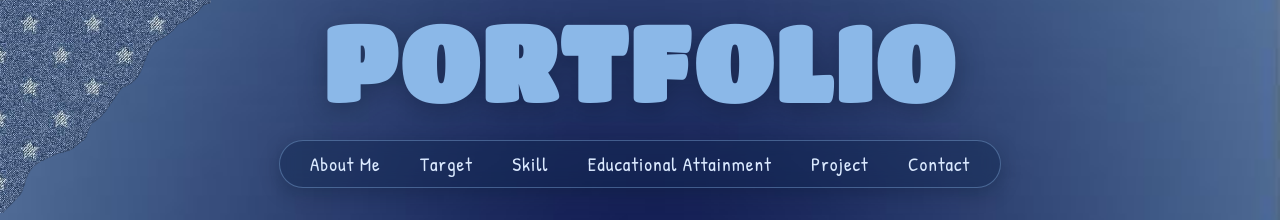
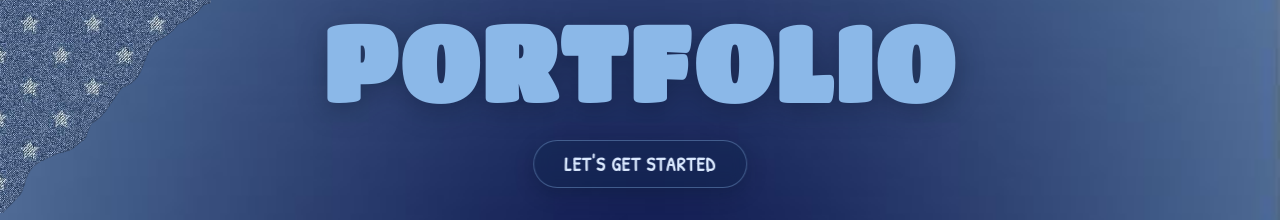
Before and after one commit to QnTIie2409/GROUP11-LTWEB-012012103105, a plain HTML site: page Ngô Khánh Nguyên/index.html in a window 1280 px wide. Shown: the top 220 px of the page. Drawn offline with Linux system fonts and the light colour scheme; files whose address does not match are found by name; a web font is replaced by a local one.

Commit message:
Update index.html

```diff
--- a/Ngô Khánh Nguyên/index.html
+++ b/Ngô Khánh Nguyên/index.html
@@ -4,90 +4,52 @@
     <meta charset="UTF-8">
     <meta name="viewport" content="width=device-width, initial-scale=1.0">
     <title>Portfolio | Trang Bìa</title>
-    <!-- Font chữ Patrick Hand cho tiêu đề PORTFOLIO giống hình mẫu -->
     <link rel="preconnect" href="https://fonts.googleapis.com">
     <link rel="preconnect" href="https://fonts.gstatic.com" crossorigin>
     <link href="https://fonts.googleapis.com/css2?family=Days+One&family=Lilita+One&family=Patrick+Hand&family=Titan+One&display=swap" rel="stylesheet">
-    <!-- CSS chính -->
     <link rel="stylesheet" href="css/style.css">
 </head>
 <body>
-
-    <!-- TRANG BÌA PORTFOLIO (Không có Navbar) -->
     <main class="hero-section">
-
-        <!-- 3 Chi tiết trang trí ở góc trang -->
         <img src="image/corner1.png" alt="Denim Star Corner" class="corner-decor corner-top-left">
         <img src="image/book.png" alt="Blue Vintage Books" class="corner-decor corner-bottom-left">
         <img src="image/corner2.png" alt="Night Building" class="corner-decor corner-bottom-right remove-black-bg">
-
-        <!-- Chữ PORTFOLIO là liên kết chính dẫn sang trang chi tiết (portfolio.html) -->
         <h1 class="portfolio-title" aria-label="PORTFOLIO">
                 <span>P</span><span>O</span><span>R</span><span>T</span><span>F</span><span>O</span><span>L</span><span>I</span><span>O</span>
         </h1>
-
         <nav class="hero-navbar" aria-label="Điều hướng chính">
-            <a href="#about" class="nav-item">About Me</a>
-            <a href="#goals" class="nav-item">Target</a>
-            <a href="#skills" class="nav-item">Skill</a>
-            <a href="#education" class="nav-item">Educational Attainment</a>
-            <a href="#projects" class="nav-item">Project</a>
-            <a href="#contact" class="nav-item">Contact</a>
+            <a href="object.html" class="nav-item"><STRONG>LET'S GET STARTED</STRONG></a>
         </nav>
-
-        <!-- Cụm vật thể ở chính giữa trang (Đã thu gọn & căn đúng vị trí chồng lớp như hình mẫu) -->
         <div class="collage-stage">
-
-            <!-- 1. Ngôi sao Denim -->
             <div class="collage-item item-star">
                 <img src="image/star.png" alt="Denim Star">
             </div>
-
-            <!-- 2. Máy ảnh Film -->
             <div class="collage-item item-camera">
                 <img src="image/camera.png" alt="Vintage Camera" class="remove-black-bg">
             </div>
-
-            <!-- 3. Sticker: CALL ME IF YOU GET LOST (Dùng hình ảnh) -->
             <div class="collage-item item-sticker">
                 <img src="image/ovalsticker.png" alt="Call Me If You Get Lost Sticker">
             </div>
-
-            <!-- 4. Máy nghe nhạc iPod (Dùng hình ảnh) -->
             <div class="collage-item item-ipod">
                 <img src="image/ipod.png" alt="iPod Seven Jung Kook">
             </div>
-
-            <!-- 5. Khung lời bài hát Spotify: seasons - wave to earth (Dùng hình ảnh) -->
             <div class="collage-item item-seasons-card">
                 <img src="image/seasonslyrics.jpg" alt="Seasons Wave to Earth Lyrics">
             </div>
-
-            <!-- 6. Thanh phát nhạc seasons bên dưới (Xóa khối này nếu ảnh seasons.png của bạn đã gộp chung thanh nhạc) -->
             <div class="collage-item item-seasons-bar">
                 <img src="image/seasonplaysection.jpg" alt="Seasons Player Bar">
             </div>
-
-            <!-- 7. Nhân vật trung tâm (Hirono Stitch) -->
             <div class="collage-item item-character">
                 <img src="image/hirono.png" alt="Main Character">
             </div>
-
-            <!-- 8. Tai nghe màu xanh -->
             <div class="collage-item item-headphone">
                 <img src="image/headphone.png" alt="Blue Headphones">
             </div>
-
-            <!-- 9. Đàn Guitar điện màu xanh -->
             <div class="collage-item item-guitar">
                 <img src="image/guitar.png" alt="Blue Guitar">
             </div>
-
         </div>
-
     </main>
-
-    <!-- JS xử lý lọc nền đen cho ảnh .jpg -->
     <script src="js/main.js"></script>
 </body>
 </html>
```
